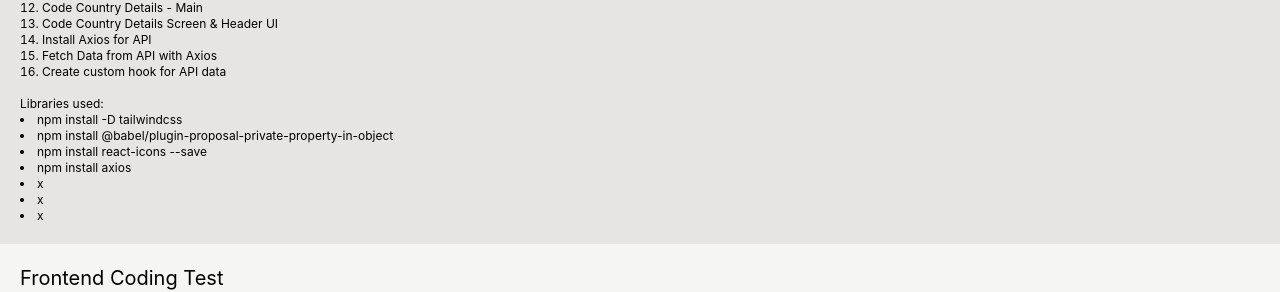
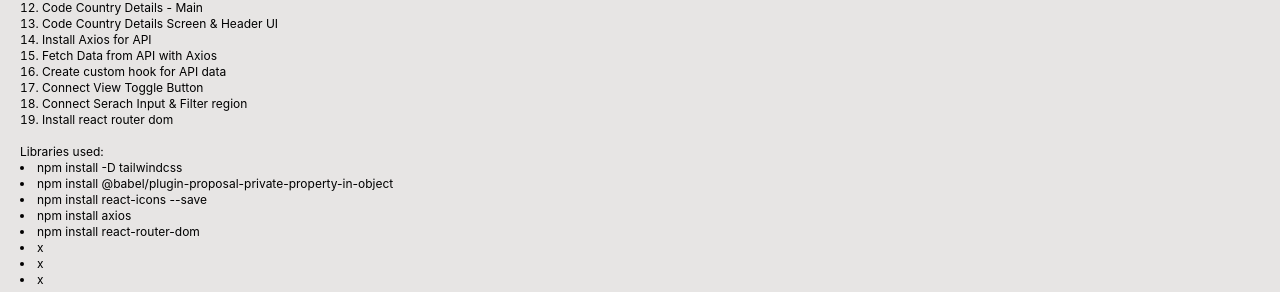
Before and after one commit to solahidris/PP05-IV-CountryList, a React (Create React App) app: page / in a window 1280 px wide. Shown: the part 474-766 px from the top of the page. Built offline with nearby package versions, Linux system fonts and the light colour scheme; no server answers.

Commit message:
Installed react router dom

```diff
--- a/package.json
+++ b/package.json
@@ -11,6 +11,7 @@
     "react": "^18.2.0",
     "react-dom": "^18.2.0",
     "react-icons": "^4.10.1",
+    "react-router-dom": "^6.14.2",
     "react-scripts": "5.0.1",
     "web-vitals": "^2.1.4"
   },
--- a/src/components/CodeThinkingProcess.js
+++ b/src/components/CodeThinkingProcess.js
@@ -24,6 +24,9 @@ const CodeThinkingProcess = () => {
         <li>Install Axios for API</li>
         <li>Fetch Data from API with Axios</li>
         <li>Create custom hook for API data</li>
+        <li>Connect View Toggle Button</li>
+        <li>Connect Serach Input & Filter region</li>
+        <li>Install react router dom</li>
       </ol>
 
       <br/>
@@ -34,6 +37,7 @@ const CodeThinkingProcess = () => {
         <li>npm install @babel/plugin-proposal-private-property-in-object</li>
         <li>npm install react-icons --save</li>
         <li>npm install axios</li>
+        <li>npm install react-router-dom</li>
         <li>x</li>
         <li>x</li>
         <li>x</li>
```
Also changed, not shown: src/components/CountryDetailsScreen.js (line endings or trailing spaces), 1 other file (tests, documents, lock files or other folders).
